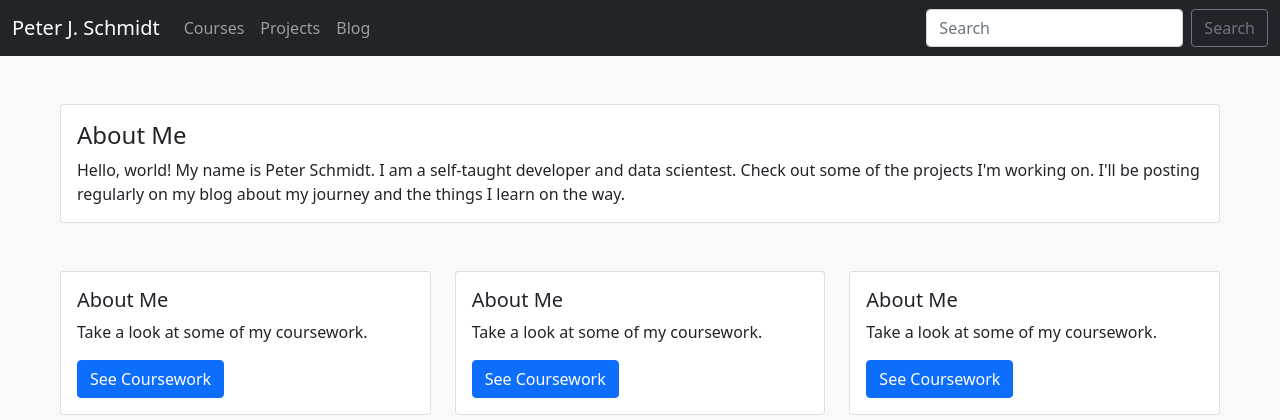
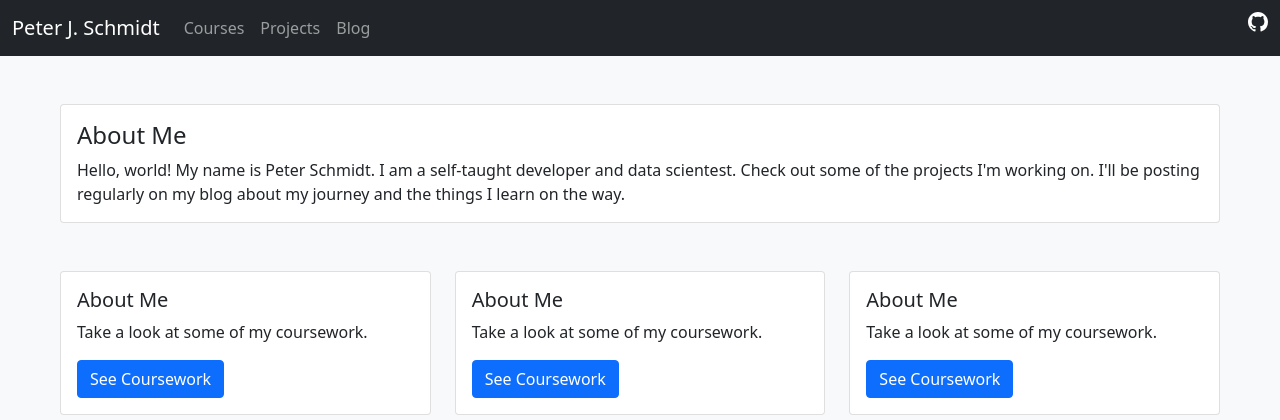
Before and after one commit to peter-j-schmidt/portfolio_website, a Flask app: page / in a window 1280 px wide. Shown: the part 800-1220 px from the top of the page. Run offline with Flask 2, Linux system fonts and the light colour scheme.

Commit message:
Began adding icons to navbar for social media links.

```diff
--- a/templates/index.html
+++ b/templates/index.html
@@ -39,10 +39,13 @@
                             <a class="nav-link">Blog</a>
                         </li>
                     </ul>
-                    <form class="d-flex">
-                        <input class="form-control me-2" type="search" placeholder="Search" aria-label="Search">
-                        <button class="btn btn-outline-secondary" type="submit">Search</button>
-                    </form>
+                    <ul>
+                        <li>
+                            <svg xmlns="http://www.w3.org/2000/svg" width="20" height="20" fill="currentColor" class="bi bi-github text-white" viewBox="0 0 16 16">
+                                <path d="M8 0C3.58 0 0 3.58 0 8c0 3.54 2.29 6.53 5.47 7.59.4.07.55-.17.55-.38 0-.19-.01-.82-.01-1.49-2.01.37-2.53-.49-2.69-.94-.09-.23-.48-.94-.82-1.13-.28-.15-.68-.52-.01-.53.63-.01 1.08.58 1.23.82.72 1.21 1.87.87 2.33.66.07-.52.28-.87.51-1.07-1.78-.2-3.64-.89-3.64-3.95 0-.87.31-1.59.82-2.15-.08-.2-.36-1.02.08-2.12 0 0 .67-.21 2.2.82.64-.18 1.32-.27 2-.27.68 0 1.36.09 2 .27 1.53-1.04 2.2-.82 2.2-.82.44 1.1.16 1.92.08 2.12.51.56.82 1.27.82 2.15 0 3.07-1.87 3.75-3.65 3.95.29.25.54.73.54 1.48 0 1.07-.01 1.93-.01 2.2 0 .21.15.46.55.38A8.012 8.012 0 0 0 16 8c0-4.42-3.58-8-8-8z"/>
+                              </svg>
+                        </li>
+                    </ul>
                 </div>
             </div>
         </nav>
```
